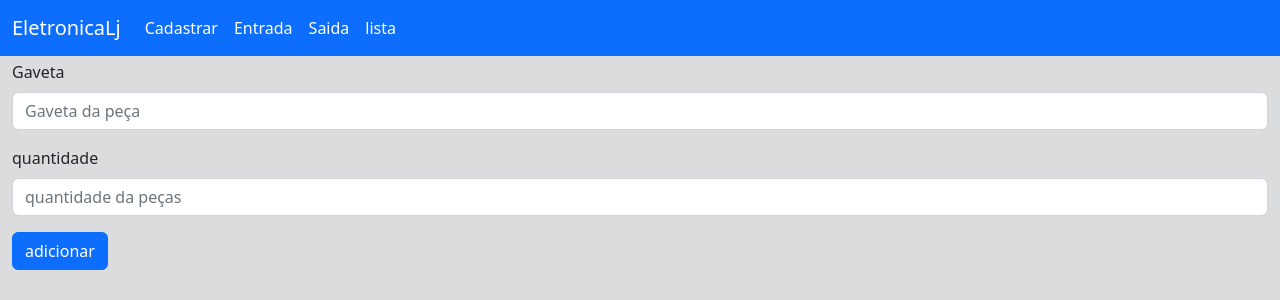
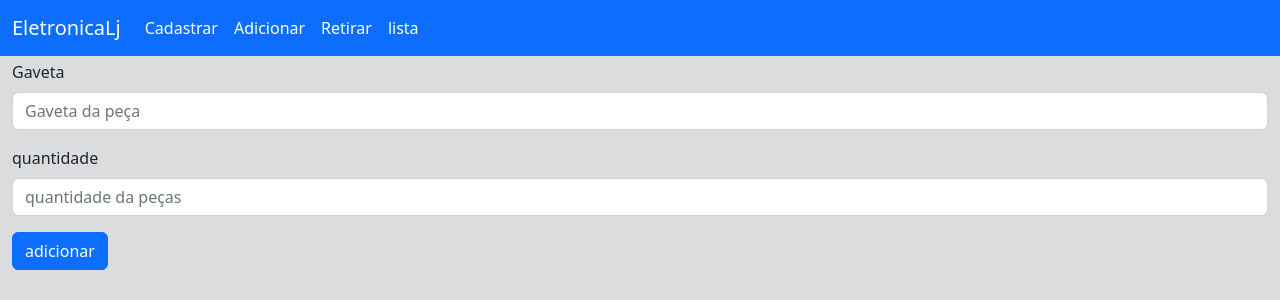
Before and after one commit to marcelo-antonio-nunes/eletronicalj, a Flask app: page /entrada in a window 1280 px wide. Shown: the top 300 px of the page. Run offline with Flask 2, Linux system fonts and the light colour scheme; some libraries are stand-ins or nearby versions.

Commit message:
Primeiro refadoramento das func

```diff
--- a/main.py
+++ b/main.py
@@ -6,6 +6,8 @@ from sqlitehelper.database import DatabaseHelper as db
 
 app = Flask(__name__)
 
+
+# ---------------------------------------------- lista todos as gavetas
 @app.route('/lista')
 def lista():
     dt = db()
@@ -13,41 +15,54 @@ def lista():
     itens=len(componentes)
     return render_template('lista.html',lista=componentes,len=itens)
 
-@app.route('/cadastrar', methods=['POST','GET'])
+# ---------------------------------------------- cria nova gaveta
+@app.route('/cadastrar', methods=['GET',])
 def cadastrar():
+    return render_template('cadastrar.html')
+
+@app.route('/novo', methods=['POST',])
+def novo():
     dt = db()
-    if request.method == "POST":
-        componente = Componente(
-            request.form["gaveta"],
-            request.form["tipo"],
-            request.form["codigo"],
-            request.form["quantidade"])
-        dt.cria_tabela()
-        dt.cadastar_gaveta(componente)
-        redirect("/lista")
-    return render_template('cadastrar.html',)
+    componente = Componente(
+        request.form["gaveta"],
+        request.form["tipo"],
+        request.form["codigo"],
+        request.form["quantidade"])
+    dt.cria_tabela()
+    dt.cadastar_gaveta(componente)
+    return redirect('/lista')
+
+#----------------------------------------- fim
 
 
-@app.route('/saida', methods=['POST','GET'])
+
+# --------------------------------------- adicionar componente
+@app.route('/entrada', methods=['GET',])
+def entrada():
+    return render_template("entrada.html")
+
+@app.route('/adicionar',methods=['POST',])
+def adicionar():
+    dt = db()
+    g = request.form["gaveta"]
+    c = request.form["quantidade"]
+    dt.adicionar_componentes(g, c)
+    return redirect('/lista')
+# --------------------------------------- fim
+
+# --------------------------------------- retirar componente
+@app.route('/saida', methods=['GET',])
 def saida():
-    dt = db()
-    if request.method == "POST":
-        g = request.form["gaveta"]
-        c = request.form["quantidade"]
-        dt.retirar_componentes(g, c)
-        redirect("/lista")
     return render_template("saida.html")
 
-@app.route('/entrada', methods=['POST','GET'])
-def entrada():
-    if request.method == "POST":
-        dt = db()
-        g = request.form["gaveta"]
-        c = request.form["quantidade"]
-        dt.adicionar_componentes(g, c)
-        return render_template("lista.html")
-    else:
-        return render_template("entrada.html")
+@app.route('/retirar', methods=['POST',])
+def retirar():
+    dt = db()
+    g = request.form["gaveta"]
+    c = request.form["quantidade"]
+    dt.retirar_componentes(g, c)
+    return redirect("/lista")
+# ------------------------------------fim
 
 
 
--- a/templates/cadastrar.html
+++ b/templates/cadastrar.html
@@ -1,7 +1,7 @@
 {% extends "template.html" %}
 
 {% block content %}
-<form class="m-1  bg-opacity-25  p-2"style="border-radius: 25px;", action="/cadastrar" method="post">
+<form class="m-1  bg-opacity-25  p-2"style="border-radius: 25px;", action="/novo" method="post">
     <div class="mb-3">
       <label for="gaveta" class="form-label">Gaveta</label>
       <input type="text" class="form-control" name="gaveta" placeholder="Gaveta">
--- a/templates/entrada.html
+++ b/templates/entrada.html
@@ -1,7 +1,7 @@
 {% extends "template.html" %}
 
 {% block content %}
-<form class="m-1  bg-opacity-25  p-2" action="/entrada" method="post">
+<form class="m-1  bg-opacity-25  p-2" action="/adicionar" method="post">
 
     <div class="mb-3">
         <label for="gaveta" class="form-label">Gaveta</label>
--- a/templates/saida.html
+++ b/templates/saida.html
@@ -1,8 +1,7 @@
 {% extends "template.html" %}
 
 {% block content %}
-<form class="m-1  bg-opacity-25  p-2"style="border-radius: 25px;"action="/saida" method="post">
-
+<form class="m-1  bg-opacity-25  p-2" action="/retirar" method="post">
     <div class="mb-3">
         <label for="gaveta" class="form-label">Gaveta</label>
         <input  type="text" class="form-control" name="gaveta" placeholder="Gaveta da peça" >
--- a/templates/template.html
+++ b/templates/template.html
@@ -27,10 +27,10 @@
                             <a class="nav-link active text-white" aria-current="page" href="/cadastrar">Cadastrar</a>
                         </li>
                         <li class="nav-item">
-                            <a class="nav-link text-white" href="/entrada">Entrada</a>
+                            <a class="nav-link text-white" href="/entrada">Adicionar</a>
                         </li>
                         <li class="nav-item">
-                            <a class="nav-link text-white" href="/saida">Saida</a>
+                            <a class="nav-link text-white" href="/saida">Retirar</a>
                         </li>
                         <li class="nav-item">
                             <a class="nav-link text-white "href="/lista">lista</a>
```
Also changed, not shown: gavetario.db, 1 other file.
